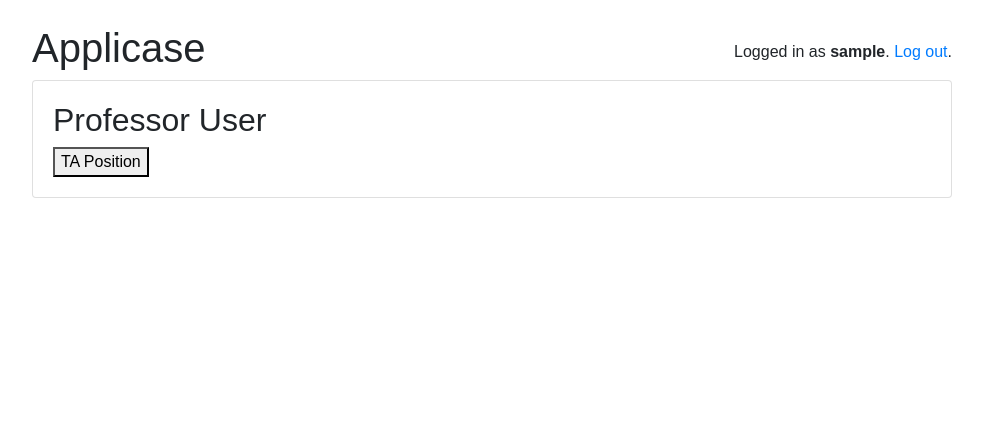
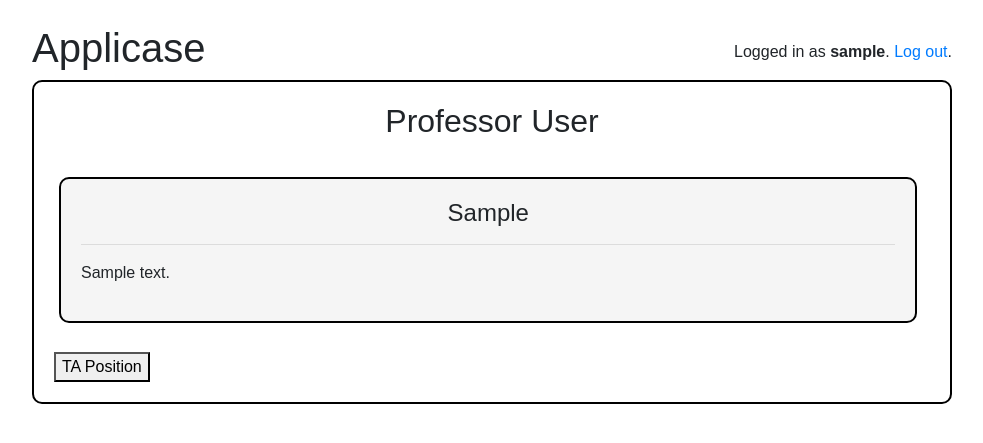
Before and after one commit to prod00/CSDS_395, a Django app: page /home/professor/ in a window 1280 px wide. Shown: the top 443 px of the page, without its empty margins (148-1131 px from the left). Run offline with Django 3.2, Linux system fonts and the light colour scheme; a user stored in the database is signed in; tables that the repository leaves empty hold one stand-in row (values such as "Sample post"); some libraries are stand-ins or nearby versions; some web fonts are replaced.

Commit message:
Professors can make TA position posts. Students can see professors posts that match with their interests.

```diff
--- a/applicase/models.py
+++ b/applicase/models.py
@@ -11,6 +11,7 @@ class User(AbstractUser):
 
 class Subject(models.Model):
     name = models.CharField(max_length=50)
+    section = models.CharField(max_length=50, default="XXXX")
     color = models.CharField(max_length=7, default='#007bff')
 
     def __str__(self):
--- a/applicase/views.py
+++ b/applicase/views.py
@@ -25,7 +25,19 @@ class SignUpView(TemplateView):
 
 @student_required
 def student_home(request):
+    professor_posts = TAPositionPost.objects.all().order_by('-date_posted')
+    #if professor_posts
+    user_interests = []
+    posts = []
+    for interest in request.user.student.interests.get_queryset():
+        user_interests.append(interest.section)
+    for post in professor_posts:
+        for ui in user_interests:
+            if ui in post.section:
+                posts.append(post)
+
     context = {
+        'posts': posts,
 
     }
     return render(request, 'applicase/student_home.html', context)
@@ -33,10 +45,11 @@ def student_home(request):
 @professor_required
 def professor_home(request):
     ta_post_form = TAPositionPostForm()
+    professor_posts = TAPositionPost.objects.filter(user=request.user).order_by('-date_posted')
     context = {
         'ta_post_form': ta_post_form,
+        'posts': professor_posts,
     }
-    print("HI",ta_post_form)
     return render(request, 'applicase/professor_home.html', context)
 
 class StudentSignUpView(CreateView):
@@ -86,7 +99,6 @@ class StudentInterestsView(UpdateView):
         return super().form_valid(form)
 
 def ta_post_submit(request):
-    print('BOOBS')
     position_form = TAPositionPostForm(request.POST)
     if request.method == 'POST':
         if position_form.is_valid():
@@ -99,10 +111,7 @@ def ta_post_submit(request):
             messages.success(request, 'The TA position has been posted!')
 
             return redirect('professor_home')
-        else:
-            print("DIDNT WORK")
 
     else:
-        print('BOOBS')
         ta_post_form = TAPositionPostForm()
         return render(request, 'applicase/professor_home.html', {'ta_post_form': ta_post_form})
--- a/templates/applicase/base.html
+++ b/templates/applicase/base.html
@@ -42,7 +42,7 @@
               {% endif %}
             </div>
           </div>
-          <div class="card mb-3">
+          <div style="border: 2px solid black; border-radius: 10px">
             <div class="card-body">
               {% for message in messages %}
                 <div class="alert {{ message.tags }} alert-dismissible fade show" role="alert" style="background-color: lawngreen; border-color: black; text-align: center;">
--- a/templates/applicase/professor_home.html
+++ b/templates/applicase/professor_home.html
@@ -43,15 +43,31 @@ body {font-family: Arial, Helvetica, sans-serif;}
   text-decoration: none;
   cursor: pointer;
 }
+.post {
+  background-color: whitesmoke;
+  width: 98%;
+  border: 2px solid black;
+    border-radius: 10px;
+  padding: 20px;
+  margin: 5px;
+}
 </style>
 
 <body>
 
-<h2>Professor {{ user.professor.last_name }}</h2>
-
-<!-- Trigger/Open The Modal -->
+<h2 style="text-align: center">Professor {{ user.last_name }}</h2>
+<br>
+<div>
+    {% for post in posts %}
+        <div class="post">
+            <h4 style="text-align: center">{{ post.section }}</h4>
+            <hr>
+            <p>{{ post.description }}</p>
+        </div>
+        <br>
+    {% endfor %}
+</div>
 <button id="myBtn">TA Position</button>
-
 {% include "applicase/createTApostmodal.html" %}
 </body>
 {% endblock %}
```
Also changed, not shown: templates/applicase/student_home.html (+22 -0 lines).
